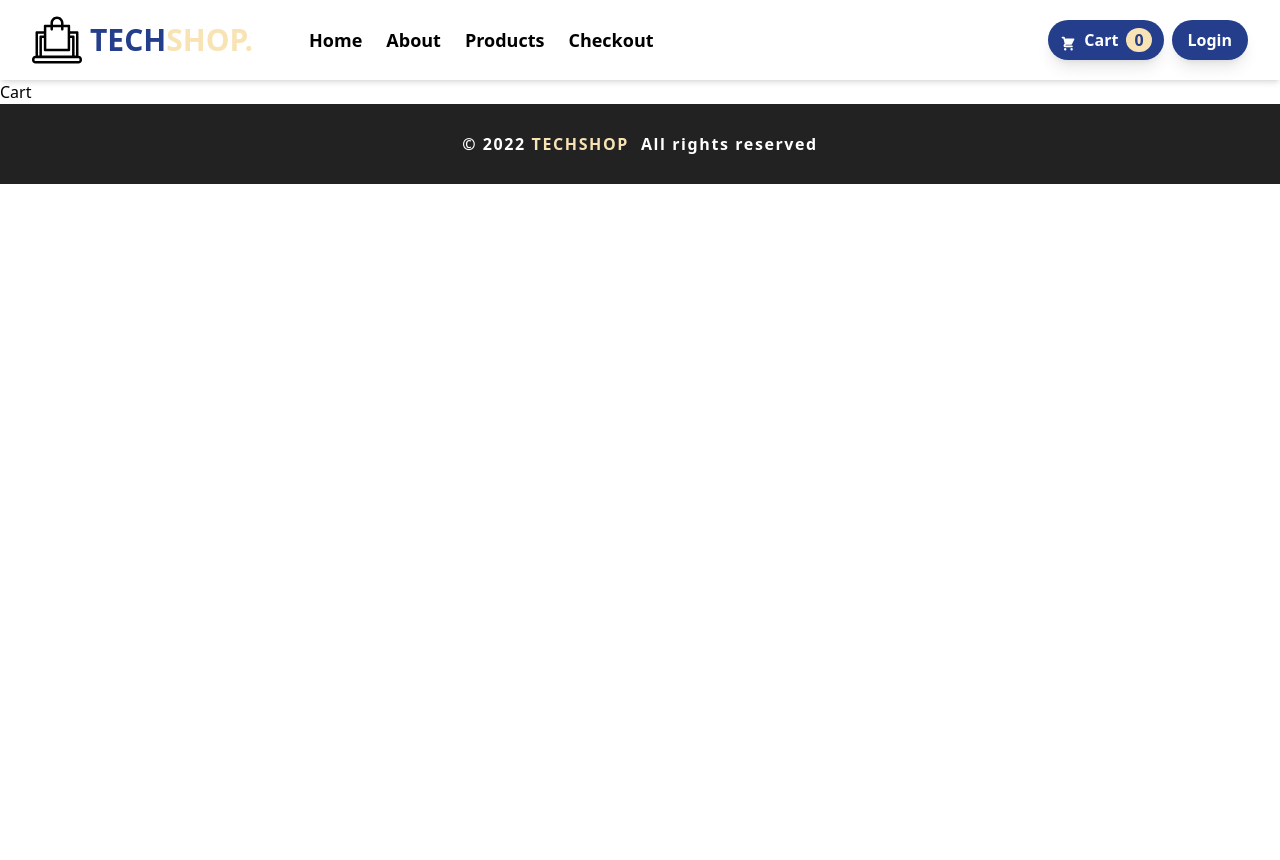
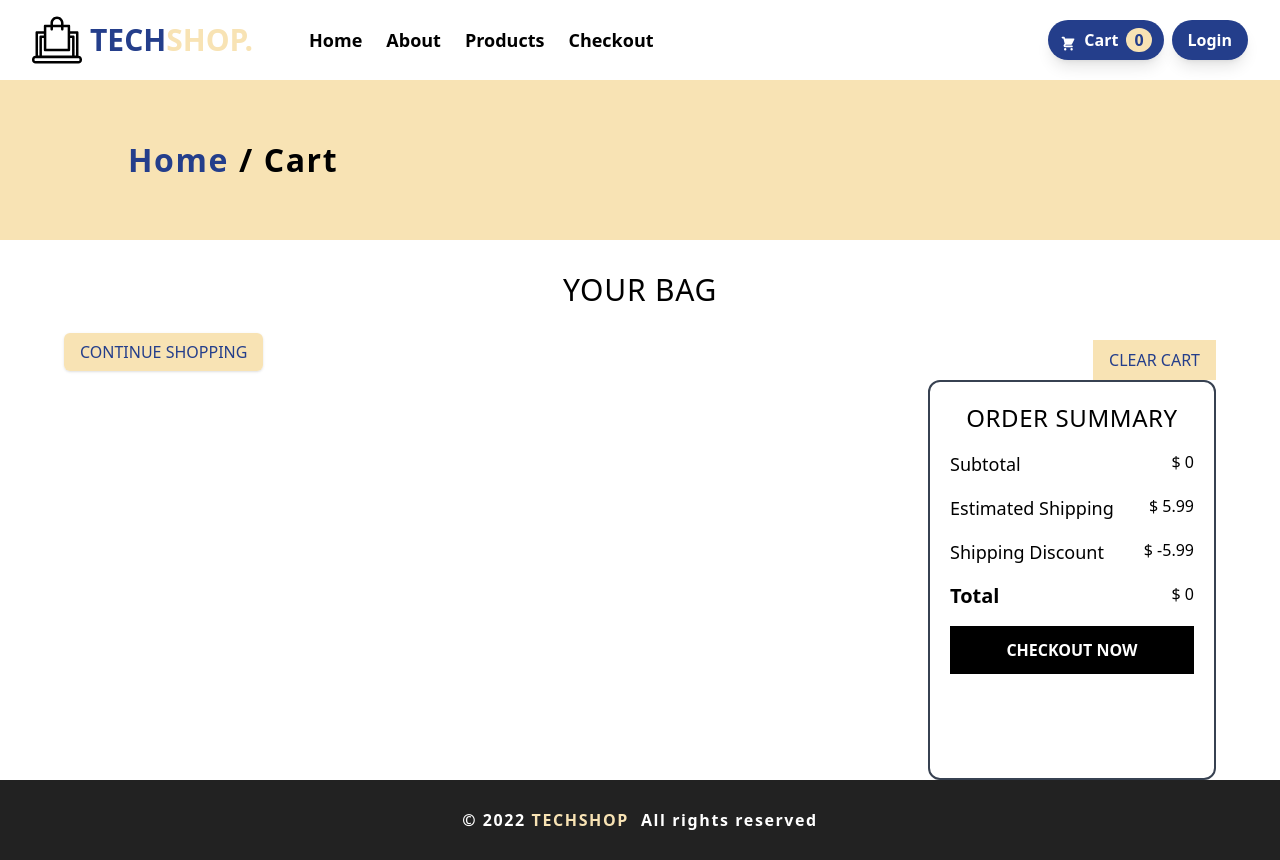
Before and after one commit to Astros47/react-tech-ecommerce, a React (Create React App) app in the folder client/: page /cart in a window 1280 px wide. Before the commit the page ends 800 px from the top, so only its background shows below. Built offline with nearby package versions, Linux system fonts and the light colour scheme; no server answers.

Commit message:
create cart page

```diff
--- /dev/null
+++ b/client/src/components/cart/CartItem.jsx
@@ -0,0 +1,41 @@
+import React from 'react';
+import ProductAmount from './ProductAmount';
+
+
+const CartItem = ({ cart }) => {
+    return (
+        <>
+        {cart.map((product) => (
+            <div className='flex justify-between'>
+                <div className='flex flex-2'>
+                    <img src={product.images[0].image} alt="" className='w-[200px] h-[150px] object-contain' />
+                    <div className='flex flex-col justify-around'>
+                        <div>
+                            <span className='font-bold'>Product: </span>
+                            <span>{product.name}</span>
+                        </div>
+                        <div>
+                            <span className='font-bold'>Brand: </span>
+                            <span>{product.brand}</span>
+                        </div>
+                        <div>
+                            <span className='font-bold'>Price: </span>
+                            <span>{product.price}</span>
+                        </div>
+                    </div>
+                </div>
+                <div>
+                    <ProductAmount quantity={product.quantity} id={product.id} />
+                    <div className='w-[150px] text-center'>
+                        <span>{product.totalPrice}</span>
+                    </div>
+                </div>
+                <hr className='my-4' />
+            </div>
+        ))}
+        </>
+    );
+};
+
+
+export default CartItem;
--- /dev/null
+++ b/client/src/components/cart/CartSummary.jsx
@@ -0,0 +1,33 @@
+import React from 'react';
+import { Link } from 'react-router-dom';
+
+
+const CartSummary = ({ totalPrice }) => {
+    return (
+        <div className='border-2 border-solid border-gray-700 rounded-xl text-center h-[50vh] p-5'>
+            <h2 className='uppercase text-2xl tracking-wide'>order summary</h2>
+            <div className='my-4 flex justify-between'>
+                <span className='capitalize text-lg'>subtotal</span>
+                <span>$ {totalPrice}</span>
+            </div>
+            <div className='my-4 flex justify-between'>
+                <span className='capitalize text-lg'>estimated shipping</span>
+                <span>$ 5.99</span>
+            </div>
+            <div className='my-4 flex justify-between'>
+                <span className='capitalize text-lg'>shipping discount</span>
+                <span>$ -5.99</span>
+            </div>
+            <div className='my-4 flex justify-between'>
+                <span className='capitalize text-xl font-bold'>total</span>
+                <span>$ {totalPrice}</span>
+            </div>
+            <Link to='/checkout' className='block w-full uppercase p-3 text-white bg-black font-semibold'>
+                Checkout now
+            </Link>
+        </div>
+    );
+};
+
+
+export default CartSummary;
--- /dev/null
+++ b/client/src/components/cart/ProductAmount.jsx
@@ -0,0 +1,32 @@
+import React from 'react';
+import { FaPlus, FaMinus } from 'react-icons/fa';
+import { useDispatch } from 'react-redux';
+import { cartActions } from '../../store/cart-slice';
+
+
+const ProductAmount = ({ quantity, id }) => {
+    const dispatch = useDispatch();
+
+    const decrease = () => {
+        dispatch(cartActions.removeItemFromCart(id));
+    };
+
+    const increase = () => {
+        dispatch(cartActions.addItemToCart(id));
+    };
+
+    return (
+        <div className='w-[150px] grid grid-cols-3 justify-center items-center'>
+            <button type='button' onClick={decrease} className='py-2 w-6 h-3 flex justify-center items-center'>
+                <FaMinus />
+            </button>
+            <h2 className='text-2xl font-bold text-gray-700'>{quantity}</h2>
+            <button type='button' onClick={increase} className='py-2 w-6 h-3 flex justify-center items-center'>
+                <FaPlus />
+            </button>
+        </div>
+    );
+};
+
+
+export default ProductAmount;
--- a/client/src/components/productDetail/ProductImages.jsx
+++ b/client/src/components/productDetail/ProductImages.jsx
@@ -15,7 +15,7 @@
                             alt=""
                             key={index}
                             onClick={() => setMain(images[index])}
-                            className={`h-12 lg:h-20 w-full block rounded object-cover cursor-pointer ${main.image === image.image ? 'border-2 border-solid border-secondary-200' : '' }`}
+                            className={`h-12 lg:h-20 w-full block rounded object-contain cursor-pointer ${main.image === image.image ? 'border-2 border-solid border-secondary-200' : '' }`}
                         />
                     )
                 })}
--- a/client/src/pages/Cart.jsx
+++ b/client/src/pages/Cart.jsx
@@ -1,8 +1,44 @@
+import React from 'react';
+import { useSelector } from 'react-redux';
+import { Link } from 'react-router-dom';
+
+import PageHero from '../layout/PageHero';
+import CartSummary from '../components/cart/CartSummary';
+import CartItem from '../components/cart/CartItem';
+
 
 const Cart = () => {
-    return <h1>
-        Cart
-    </h1>
+    const cart = useSelector((state) => state.cart.items);
+    const totalPrice = useSelector((state) => state.cart.totalPrice);
+
+    return (
+        <div>
+            <PageHero title='cart' />
+            <div className='w-[90%] mx-auto'>
+                <h2 className='uppercase text-3xl tracking-wide text-center my-8'>Your Bag</h2>
+                <div className='flex justify-between'>
+                    <div>
+                        <Link to='/products' className='text-primary bg-secondary-200 uppercase px-4 py-2 rounded-md shadow'>
+                            continue shopping
+                        </Link>
+                    </div>
+                    <div>
+                        <button className='text-primary bg-secondary-200 uppercase px-4 py-2'>
+                            clear cart
+                        </button>
+                    </div>
+                </div>
+                <div className='grid grid-cols-4'>
+                    <div className='col-span-3'>
+                        <CartItem cart={cart} />
+                    </div>
+                    <div className='col-span-1'>
+                        <CartSummary totalPrice={totalPrice} />
+                    </div>
+                </div>
+            </div>
+        </div>
+    );
 };
 
 export default Cart;
--- a/client/src/pages/ProductDetail.jsx
+++ b/client/src/pages/ProductDetail.jsx
@@ -27,6 +27,7 @@ const ProductDetail = () => {
         description,
         price,
         brand,
+        company,
         sku,
         images
     } = product;
--- a/client/src/store/cart-slice.js
+++ b/client/src/store/cart-slice.js
@@ -24,6 +24,7 @@ const cartSlice = createSlice({
         addItemsToCart(state, action) {
             const newItem = action.payload;
             const existingItem = state.items.find((item) => item.id === newItem.id);
+            newItem.price = Number(newItem.price);
             if (!existingItem) {
                 state.items.push(newItem);
             } else {
@@ -34,13 +35,13 @@ const cartSlice = createSlice({
             state.totalQuantity += newItem.quantity;
         },
         addItemToCart(state, action) {
-            const newItem = action.payload;
-            const existingItem = state.items.find((item) => item.id === newItem.id);
+            const id = action.payload;
+            const existingItem = state.items.find((item) => item.id === id);
             state.totalQuantity++;
 
             existingItem.quantity++;
-            existingItem.totalPrice += newItem.price;
-            state.totalPrice += newItem.price;
+            existingItem.totalPrice += existingItem.price;
+            state.totalPrice += existingItem.price;
 
         },
         removeItemFromCart(state, action) {
```
